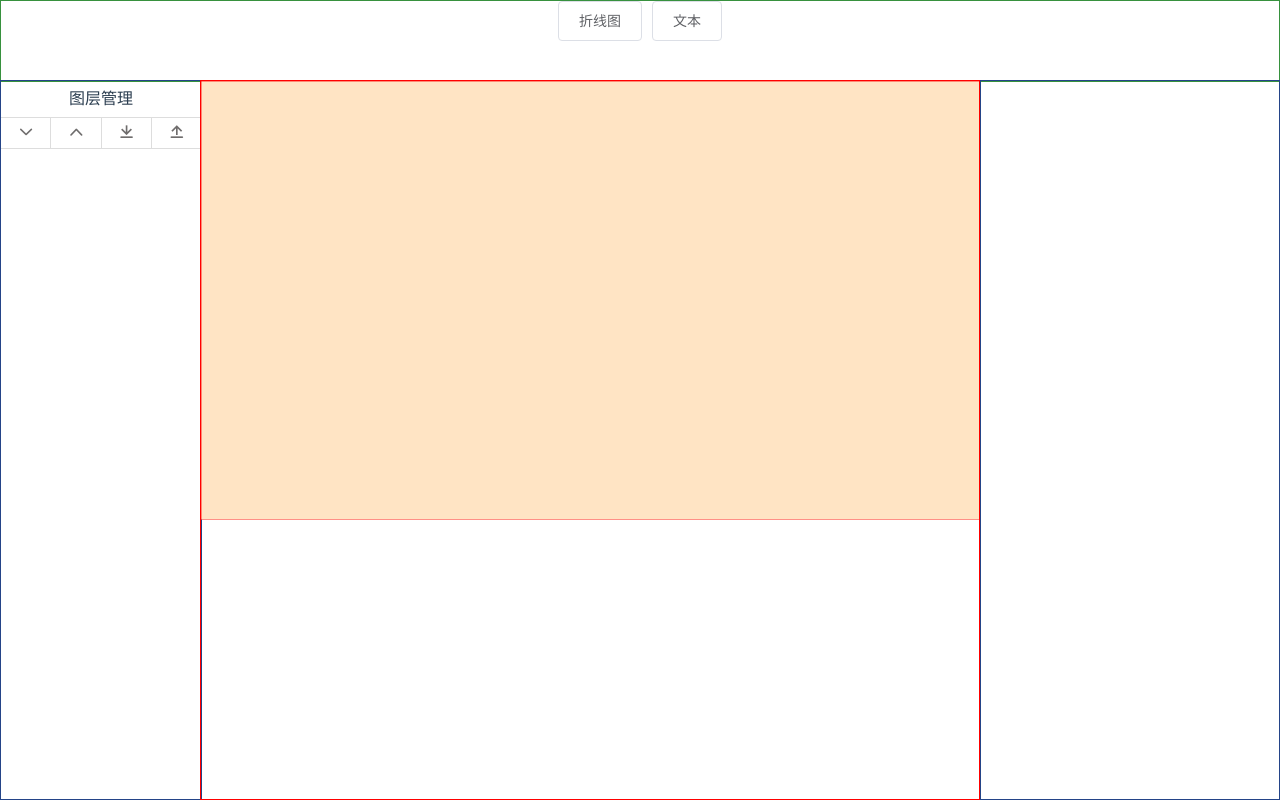
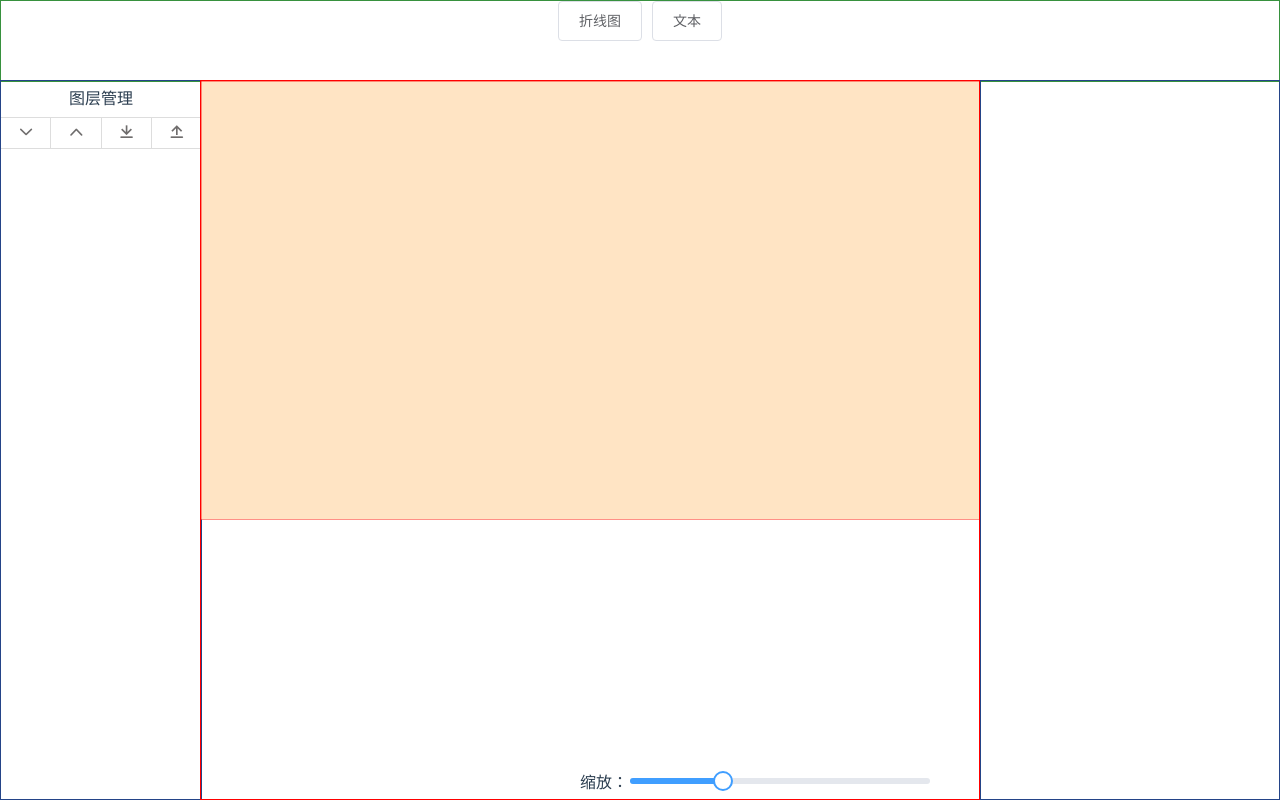
Before and after one commit to Atlas-vue/atlas, a Vue app: page /#/edit in a window 1280 px wide. Built offline with nearby package versions, Linux system fonts and the light colour scheme.

Commit message:
增加缩放组件

```diff
--- a/src/utils/resize-window.js
+++ b/src/utils/resize-window.js
@@ -5,6 +5,6 @@ export default function (el, parentNode) {
   const ratinY = parentNode.offsetHeight / containHeight
   const ratinBoundary = containHeight / containWidth
   const ratin = parentNode.offsetHeight / parentNode.offsetWidth > ratinBoundary ? ratinX : ratinY
-  el.style.transform = `scale(${ratin}, ${ratin})`
+  el.style.transform = `scale(${ratin})`
   // el.style.transform = `scale(${1})`
 }
--- a/src/views/subPages/ChartLayout.vue
+++ b/src/views/subPages/ChartLayout.vue
@@ -22,6 +22,19 @@
         <component v-bind:is="item.info.name" :config="item"></component>
       </vue-draggable-resizable>
     </div>
+    <div class="transform-ratio">
+      <span class="label">缩放：</span>
+      <div>
+        <el-slider
+        class="transform-ratio-slider"
+        v-model="transformRatio"
+        :min="10"
+        :max="110"
+        :format-tooltip="formatTooltip"
+        @change="changeTransformRatio"
+        ></el-slider>
+      </div>
+    </div>
   </div>
 </template>
 
@@ -41,18 +54,23 @@ export default {
     curChart: 'curEdit'
   }),
   data () {
-    return {}
+    return {
+      chartLayout: null,
+      atlasCanvas: null,
+      transformRatio: 50
+    }
   },
   mounted () {
     this.initResize()
   },
   methods: {
     initResize () {
-      const chartLayout = document.querySelector('.chart-layout')
-      const atlasCanvas = document.querySelector('.atlas-canvas')
-      atlasCanvas.style.width = '1920px'
-      atlasCanvas.style.height = '1080px'
-      resize(atlasCanvas, chartLayout)
+      this.chartLayout = document.querySelector('.chart-layout')
+      this.atlasCanvas = document.querySelector('.atlas-canvas')
+      this.atlasCanvas.style.width = '1920px'
+      this.atlasCanvas.style.height = '1080px'
+      resize(this.atlasCanvas, this.chartLayout)
+      this.transformRatio = parseFloat(this.atlasCanvas.style.transform.replace(/[a-z()]/g, '')).toFixed(2) * 100
     },
     onDrag (x, y) {
       this.curChart.models.base.x = x
@@ -70,6 +88,13 @@ export default {
       const curChart = this.allChartList.find(({ id }) => id === item)
       this.setCurEdit(curChart)
     },
+    formatTooltip (val) {
+      return `${val}%`
+    },
+    changeTransformRatio (val) {
+      const ratin = val / 100
+      this.atlasCanvas.style.transform = `scale(${ratin})`
+    },
     ...mapMutations(['setCurEdit'])
   }
 }
@@ -79,6 +104,7 @@ export default {
 .chart-layout {
   position: relative;
   width: 100%;
+  height: 100%;
   overflow: auto;
   .my-handle-class {
     position: absolute;
@@ -110,5 +136,19 @@ export default {
       pointer-events: none;
     }
   }
+  .transform-ratio {
+    position: fixed;
+    width: 200px;
+    bottom: 0;
+    right: 350px;
+    display: flex;
+    width: 350px;
+    justify-content: space-between;
+    align-items: center;
+    &-slider {
+      float: right;
+      width: 300px;
+    }
+  }
 }
 </style>
```
Also changed, not shown: 1 other file (tests, documents, lock files or other folders).
